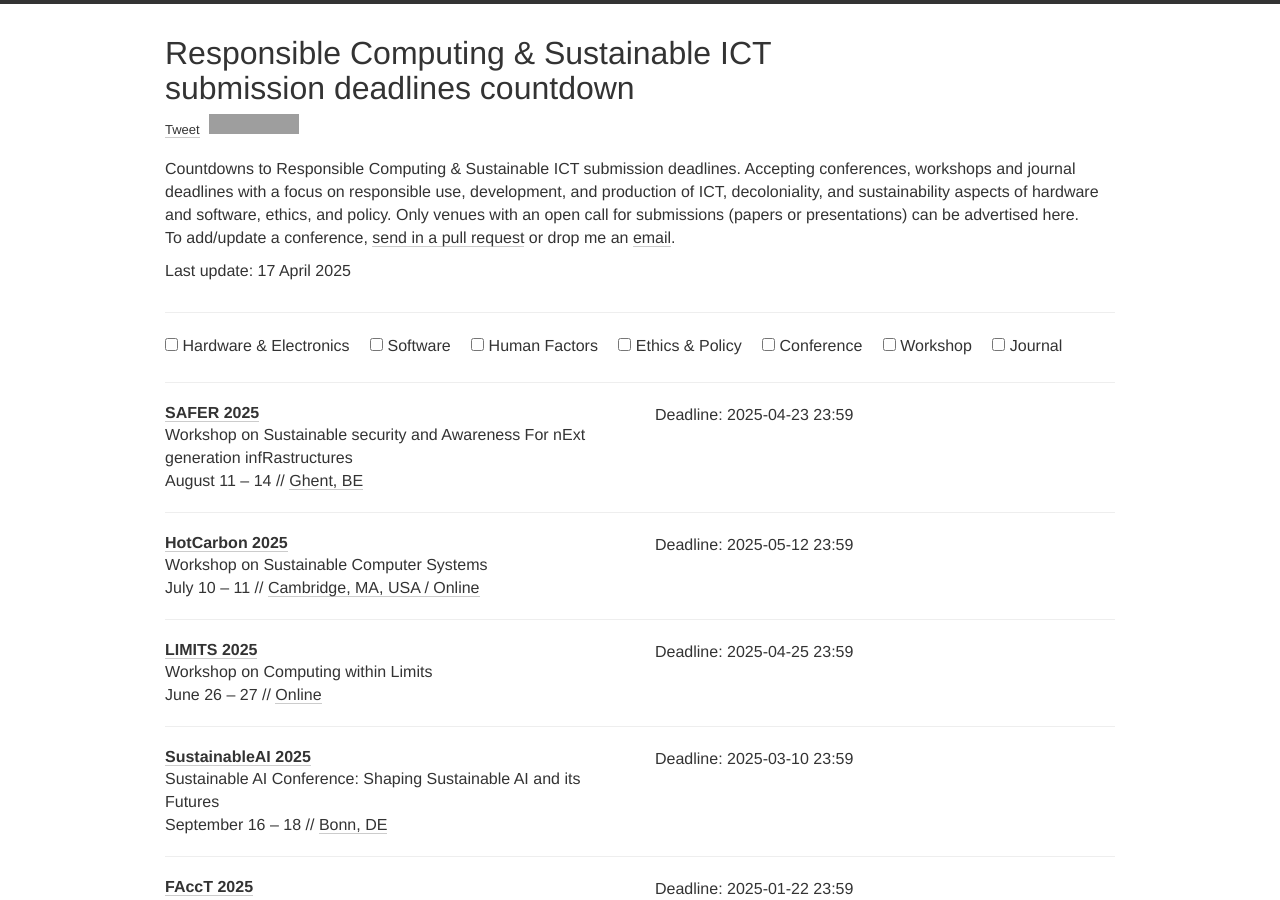
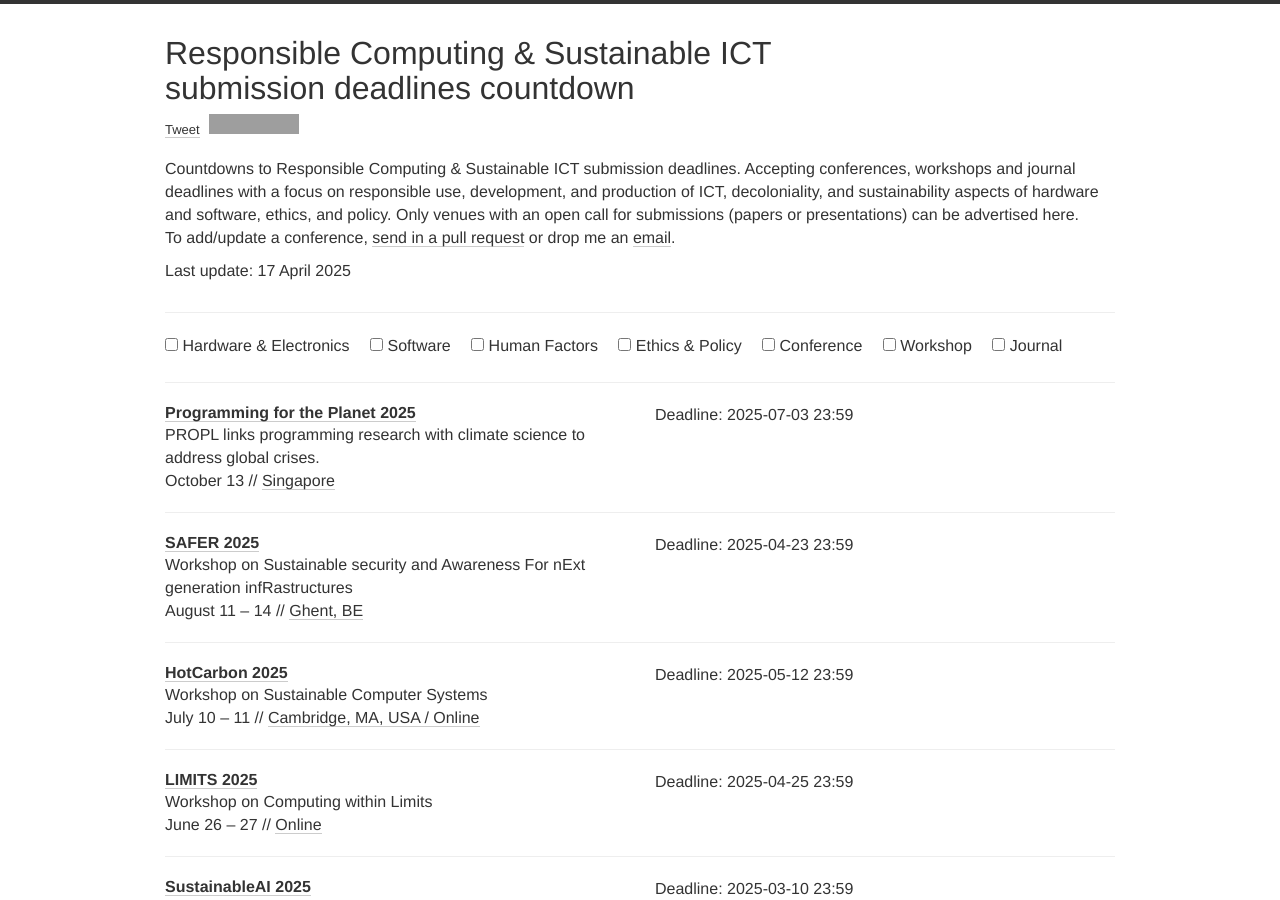
Before and after one commit to responsible-computing/responsible-computing.github.io, a Jekyll site: the page built from index.html, in a window 1280 px wide and 900 px high. Built offline with Jekyll 4.4.1, drawn with Linux system fonts in a browser that asks for light colours; nearby versions of some CDN libraries; comment, search, counter and statistics services are not loaded; grey boxes are pictures that could not be loaded.

Commit message:
Adds PROPL

```diff
--- a/_data/conferences.yml
+++ b/_data/conferences.yml
@@ -2,6 +2,15 @@
 # Workshops and Conferences
 
 ## 2025
+- name: Programming for the Planet
+  year: 2025
+  date: "October 13"
+  description: "PROPL links programming research with climate science to address global crises."
+  link: https://conf.researchr.org/home/icfp-splash-2025/propl-2025
+  deadline:
+    - "2025-07-03 23:59"
+  place: Singapore
+  tags: [HARD, SOFT, HUCO, SHOP]
 
 - name: SAFER
   year: 2025
```
